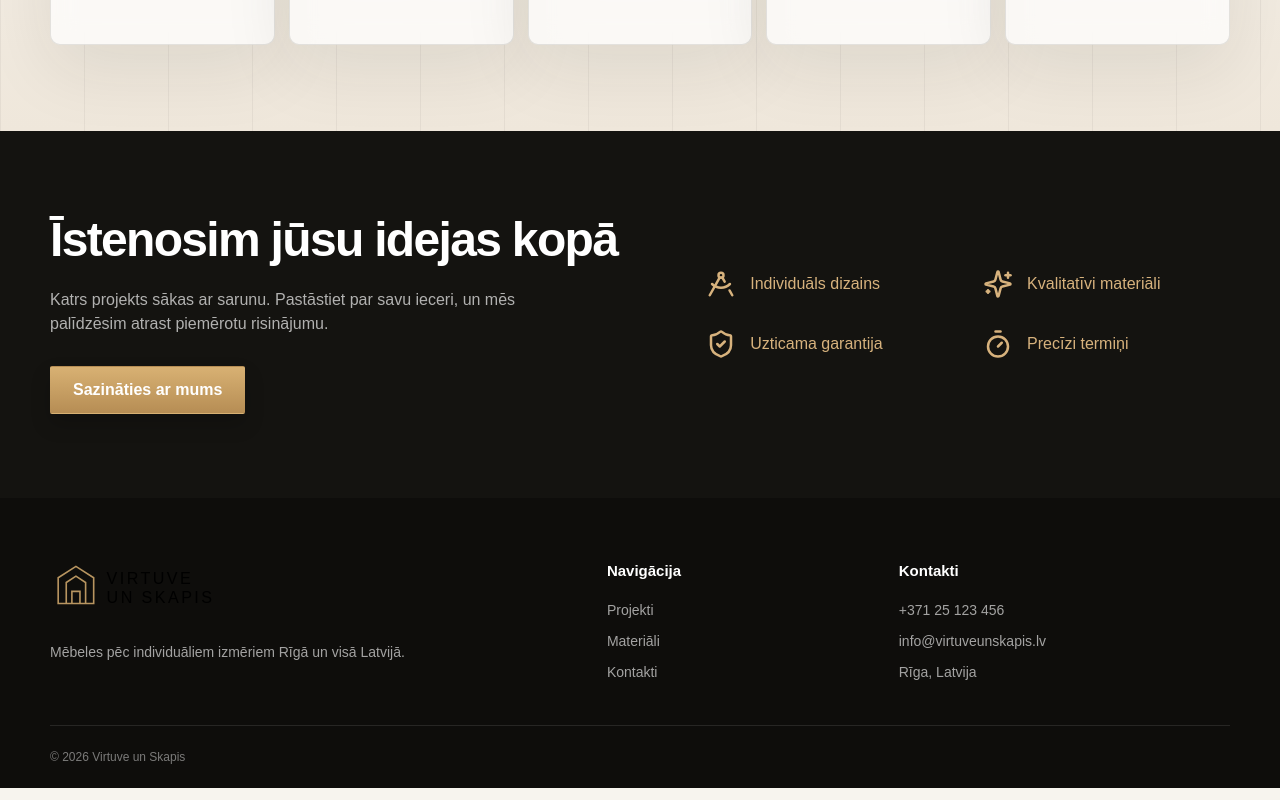
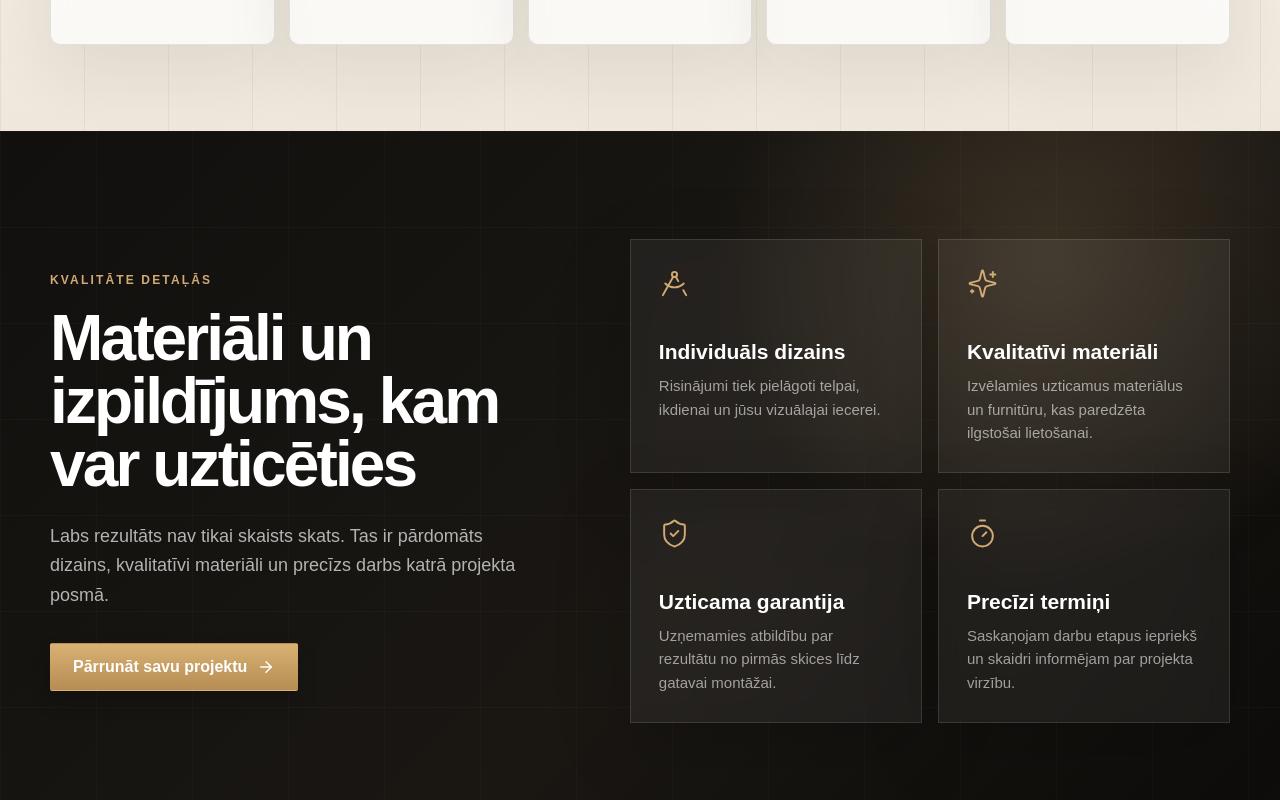
Before and after one commit to SergeyJak/virtuveunskapis, a Next.js app: page / in a window 1280 px wide. Shown: the part 2720-3520 px from the top of the page. Built offline with nearby package versions, Linux system fonts and the light colour scheme.

Commit message:
feat: redesign materials section

```diff
--- a/app/page.tsx
+++ b/app/page.tsx
@@ -5,12 +5,36 @@ import { Header } from '@/components/Header'
 import { Footer } from '@/components/Footer'
 import { ProjectCard } from '@/components/ProjectCard'
 import { projects } from '@/data/site'
+import styles from './materials.module.css'
 
 const homeCategories = [
   { title: 'Virtuves', href: '/portfolio?category=kitchens', image: '/images/categories/kitchens.jpg' },
   { title: 'Skapji', href: '/portfolio?category=wardrobes', image: '/images/categories/wardrobes.jpg' },
   { title: 'Vannas istabas', href: '/portfolio?category=bathrooms', image: '/images/categories/bathrooms.jpg' },
   { title: 'Citas mēbeles', href: '/portfolio?category=tv-units', image: '/images/categories/tv-units.jpg' },
+]
+
+const benefits = [
+  {
+    icon: DraftingCompass,
+    title: 'Individuāls dizains',
+    description: 'Risinājumi tiek pielāgoti telpai, ikdienai un jūsu vizuālajai iecerei.',
+  },
+  {
+    icon: Sparkles,
+    title: 'Kvalitatīvi materiāli',
+    description: 'Izvēlamies uzticamus materiālus un furnitūru, kas paredzēta ilgstošai lietošanai.',
+  },
+  {
+    icon: ShieldCheck,
+    title: 'Uzticama garantija',
+    description: 'Uzņemamies atbildību par rezultātu no pirmās skices līdz gatavai montāžai.',
+  },
+  {
+    icon: Timer,
+    title: 'Precīzi termiņi',
+    description: 'Saskaņojam darbu etapus iepriekš un skaidri informējam par projekta virzību.',
+  },
 ]
 
 export default function HomePage() {
@@ -70,18 +94,22 @@ export default function HomePage() {
         </div>
       </section>
 
-      <section id="materials" className="trust-band">
-        <div className="container trust-grid">
-          <div>
-            <h2>Īstenosim jūsu idejas kopā</h2>
-            <p>Katrs projekts sākas ar sarunu. Pastāstiet par savu ieceri, un mēs palīdzēsim atrast piemērotu risinājumu.</p>
-            <Link className="button button-primary" href="/contacts">Sazināties ar mums</Link>
+      <section id="materials" className={styles.section}>
+        <div className={`container ${styles.inner}`}>
+          <div className={styles.copy}>
+            <p className={styles.eyebrow}>Kvalitāte detaļās</p>
+            <h2>Materiāli un izpildījums, kam var uzticēties</h2>
+            <p>Labs rezultāts nav tikai skaists skats. Tas ir pārdomāts dizains, kvalitatīvi materiāli un precīzs darbs katrā projekta posmā.</p>
+            <Link className="button button-primary" href="/contacts">Pārrunāt savu projektu <ArrowRight size={18} /></Link>
           </div>
-          <div className="benefits">
-            <div><DraftingCompass/><span>Individuāls dizains</span></div>
-            <div><Sparkles/><span>Kvalitatīvi materiāli</span></div>
-            <div><ShieldCheck/><span>Uzticama garantija</span></div>
-            <div><Timer/><span>Precīzi termiņi</span></div>
+          <div className={styles.grid}>
+            {benefits.map(({ icon: Icon, title, description }) => (
+              <article key={title} className={styles.card}>
+                <Icon aria-hidden="true" />
+                <h3>{title}</h3>
+                <p>{description}</p>
+              </article>
+            ))}
           </div>
         </div>
       </section>
```
